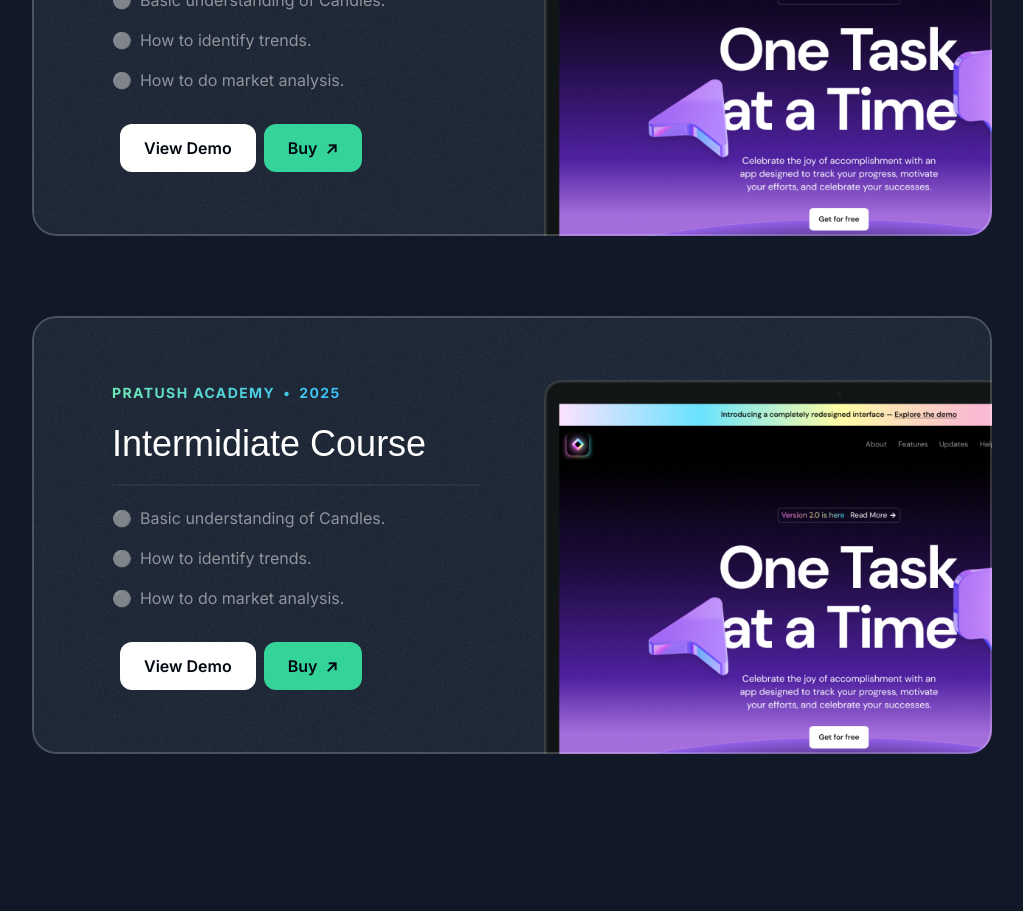
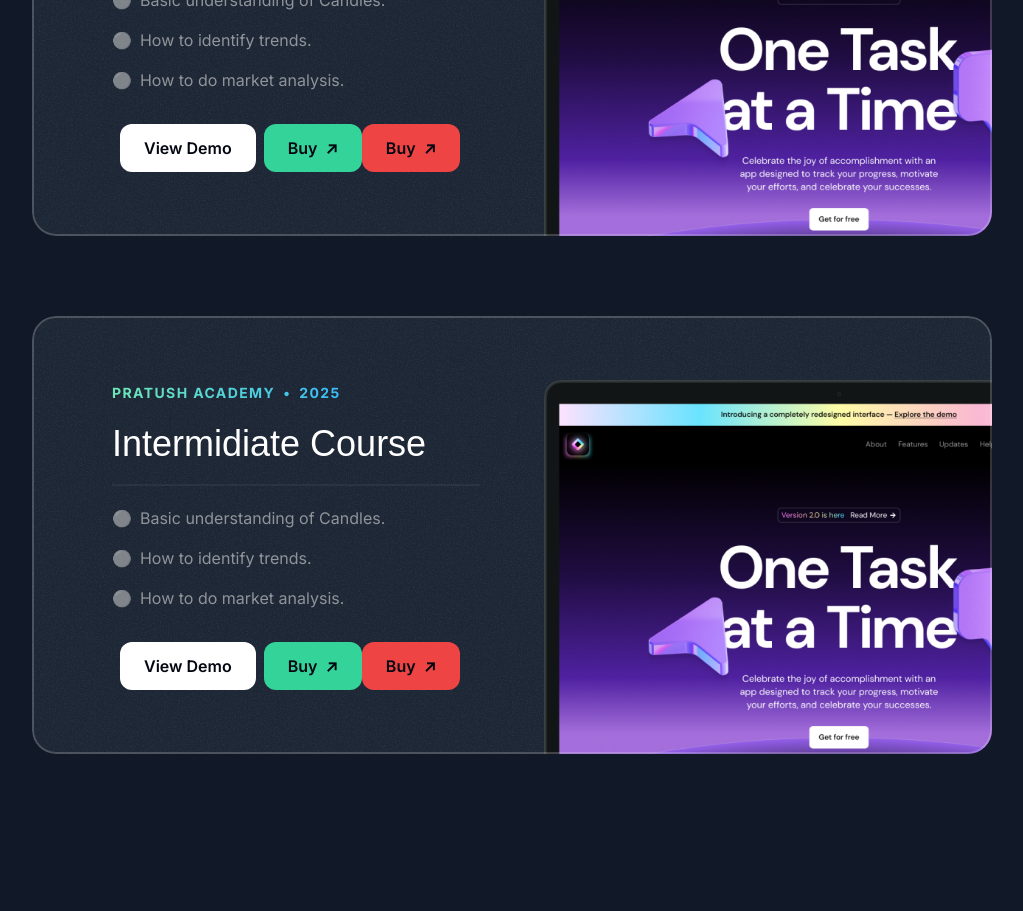
Before and after one commit to Glax3max/tradeMaster123, a Next.js app: page / in a window 1280 px wide. Shown: the part 1440-2351 px from the top of the page, without its empty margins (128-1151 px from the left). Built offline with nearby package versions, Linux system fonts and the light colour scheme; a web font is replaced by a local one.

Commit message:
Update Projects.tsx

```diff
--- a/src/sections/Projects.tsx
+++ b/src/sections/Projects.tsx
@@ -172,6 +172,15 @@ export const ProjectsSection = () => {
                   ↗
                   </button>
                   </a>
+                    <a>
+                <button onClick={() => createOrder(project.price)} className="bg-red-500 inline-flex items-center md:w-auto px-6 justify-center gap-2 mt-8 text-gray-950 h-12 w-full rounded-xl font-semibold">
+                  <span >
+                  Buy
+                  </span>
+{/*                   <Image src={ArrowUpRightIcon} className="size-4 " alt="circle"/> */}
+                  ↗
+                  </button>
+                  </a>
                 </div>
                 <div className="relative">
                 <Image src={project.image} alt={project.title} className="mt-8 lg:w-auto lg:max-w-none  -mb-4 md:-mb-0 lg:mt-0 lg:absolute lg:h-full"/>
```
